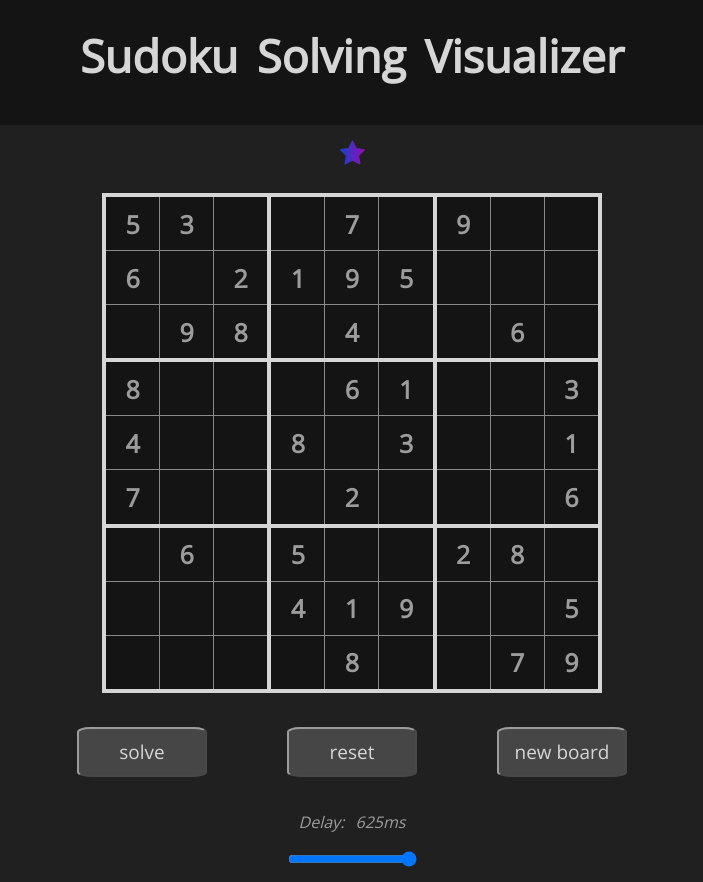
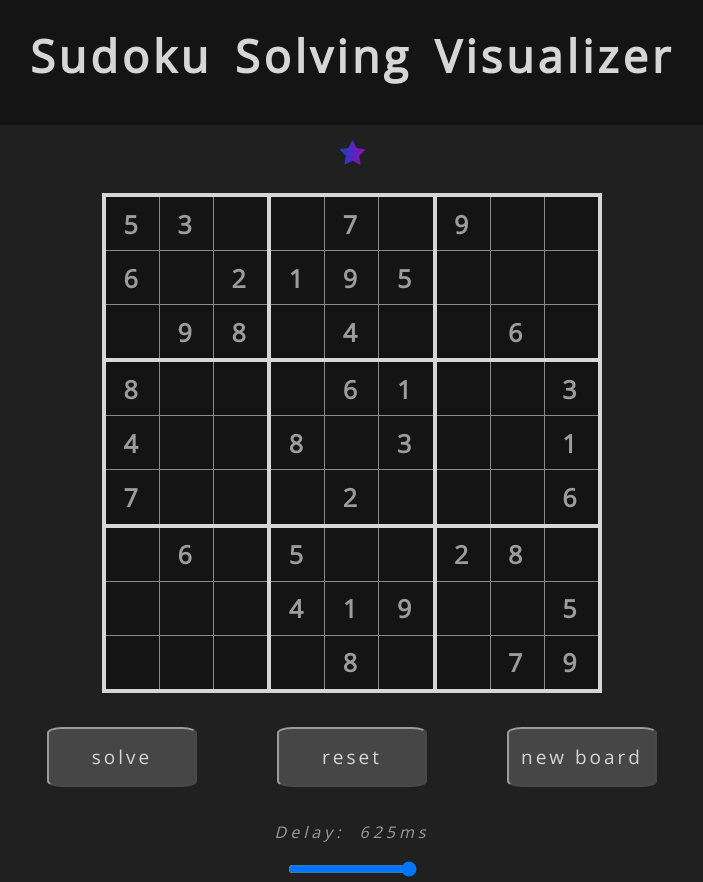
Before and after one commit to wyattp23/sudoku-solving-visualizer, a React (Create React App) app: page / in a window 1280 px wide. Shown: the whole page, without its empty margins (288-991 px from the left). Built offline with nearby package versions, Linux system fonts and the light colour scheme.

Commit message:
Adjust letter spacing.

```diff
--- a/src/index.css
+++ b/src/index.css
@@ -19,6 +19,7 @@ body {
   text-align: center;
   margin: 0;
   word-spacing: 7px;
+  letter-spacing: 4px;
   background-color: var(--off-black);
   width: 100%;
 }
@@ -31,14 +32,21 @@ body {
 button {
   margin: 10px 40px;
   padding: 10px;
-  width: 130px;
+  width: 150px;
+  height: 60px;
+
   font-size: 19px;
   font-family: var(--font-basic);
+  letter-spacing: 3px;
+
   border-radius: 10%;
   background-color: var(--button-enabled-bg-color);
+
   color: var(--white);
   border-color: var(--off-white);
+
   cursor: pointer;
+
   transition: 0.5s;
 }
 
@@ -55,7 +63,7 @@ button:active {
 button:hover:enabled {
   background-color: var(--button-hover-bg-color);
   color: var(--black);
-  width: 140px;
+  width: 160px;
   transition: 0.5s;
 }
 
```
